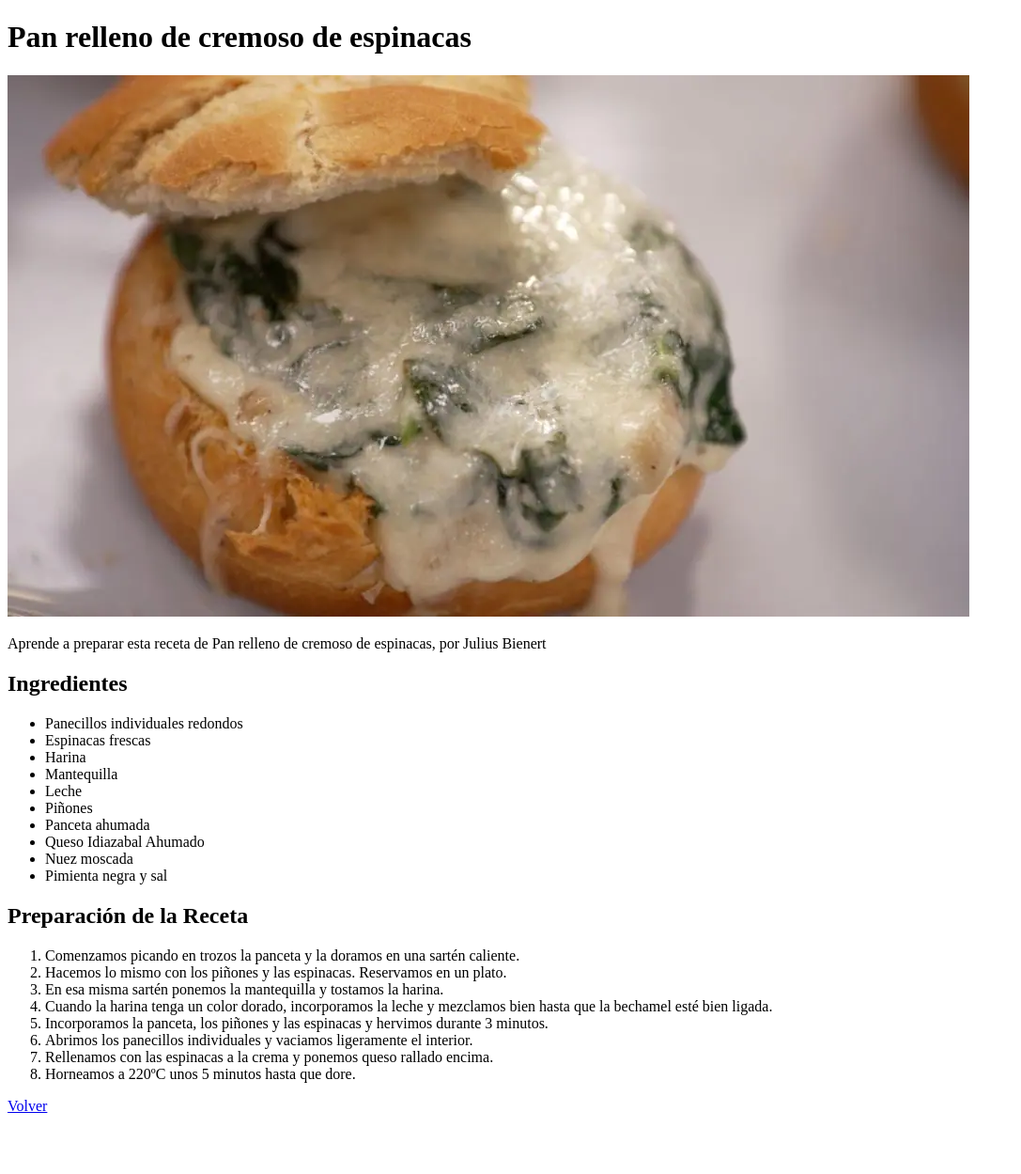
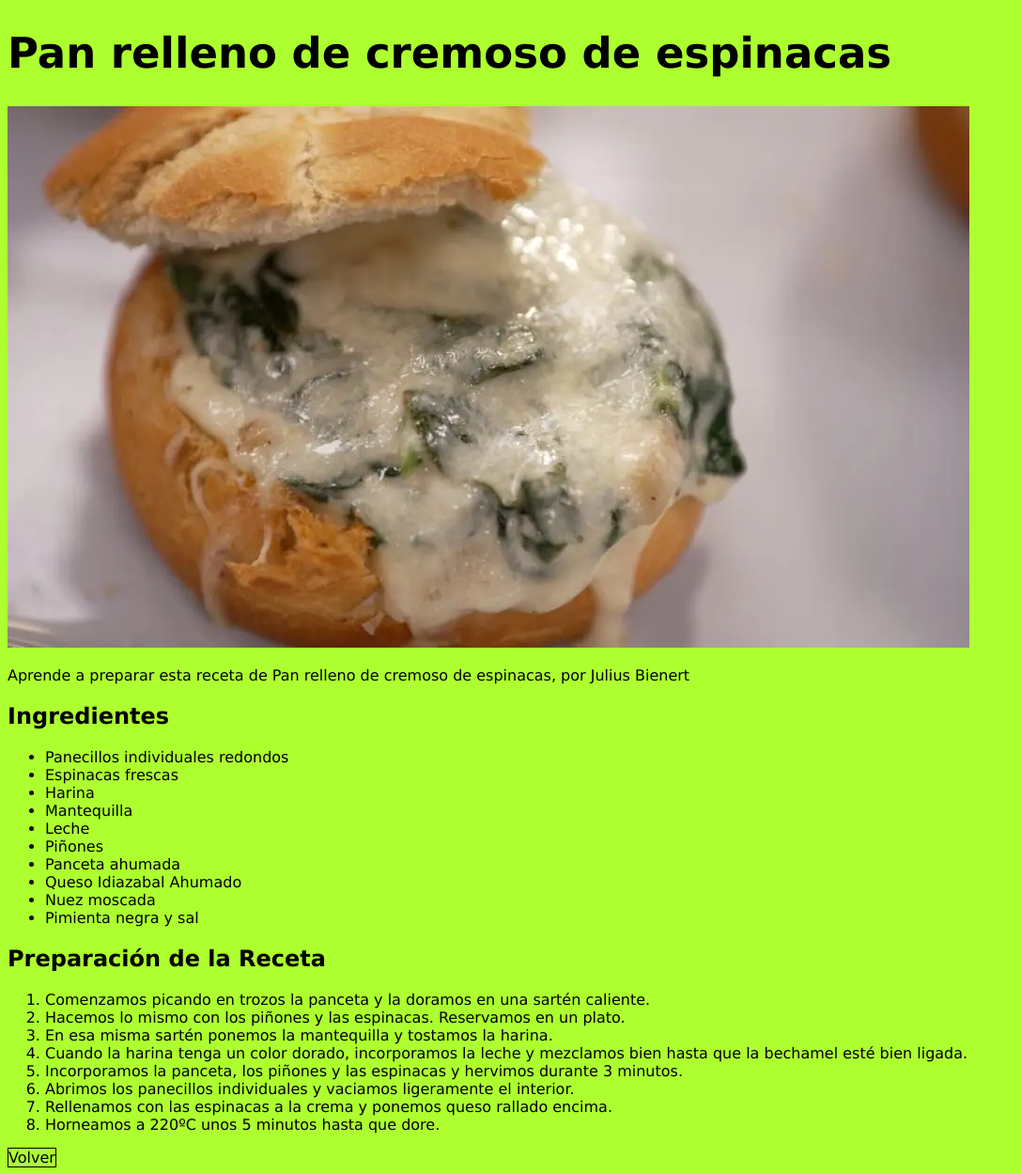
Before and after one commit to stoicos/odin-recipes, a plain HTML site: page recipes/Pan-relleno.html in a window 1280 px wide. Shown: the whole page at 94% size, without its empty margins (0-1087 px from the left). Before the commit the page ends 1194 px from the top, so only its background shows below. Drawn offline with Linux system fonts and the light colour scheme.

Commit message:
Add styles to the page

```diff
--- a/recipes/Pan-relleno.html
+++ b/recipes/Pan-relleno.html
@@ -4,6 +4,7 @@
     <meta charset="UTF-8">
     <meta name="viewport" content="width=device-width, initial-scale=1.0">
     <title>Recetas</title>
+    <link rel="stylesheet" href="../style.css">
 </head>
 <body>
     <h1>Pan relleno de cremoso de espinacas</h1>
--- /dev/null
+++ b/style.css
@@ -0,0 +1,17 @@
+* {
+    font-family: Verdana, Geneva, Tahoma, sans-serif;
+}
+
+body {
+    background-color: greenyellow;
+}
+
+h1 {
+    font-size: 45px;
+}
+
+a {
+    text-decoration: none;
+    color: black;
+    border: 1px solid black;
+}
```
Also changed, not shown: index.html (+1 -0 lines), recipes/Pasta.html (+1 -0 lines), recipes/Sopa-de-merluza-y-langostinos.html (+1 -0 lines).
